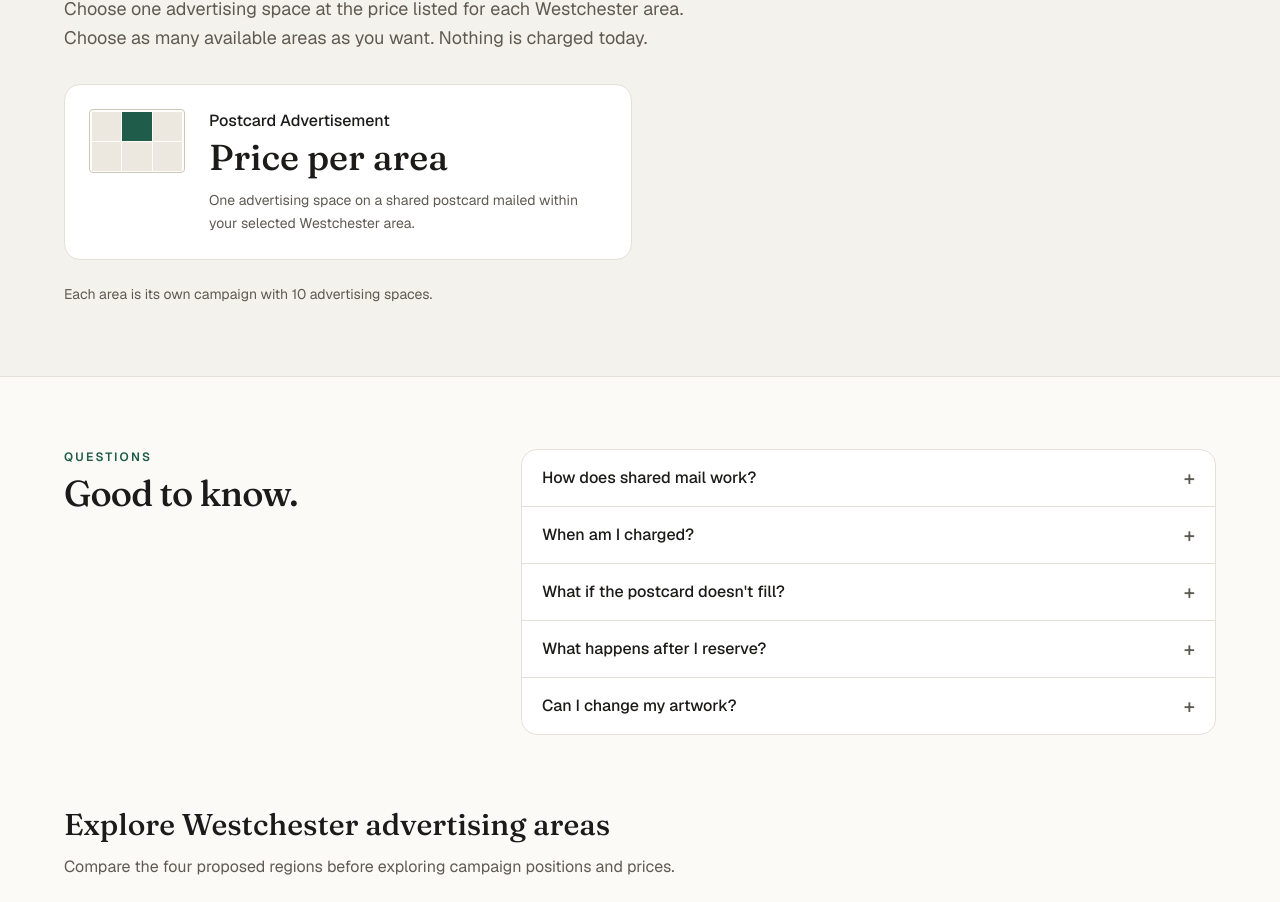
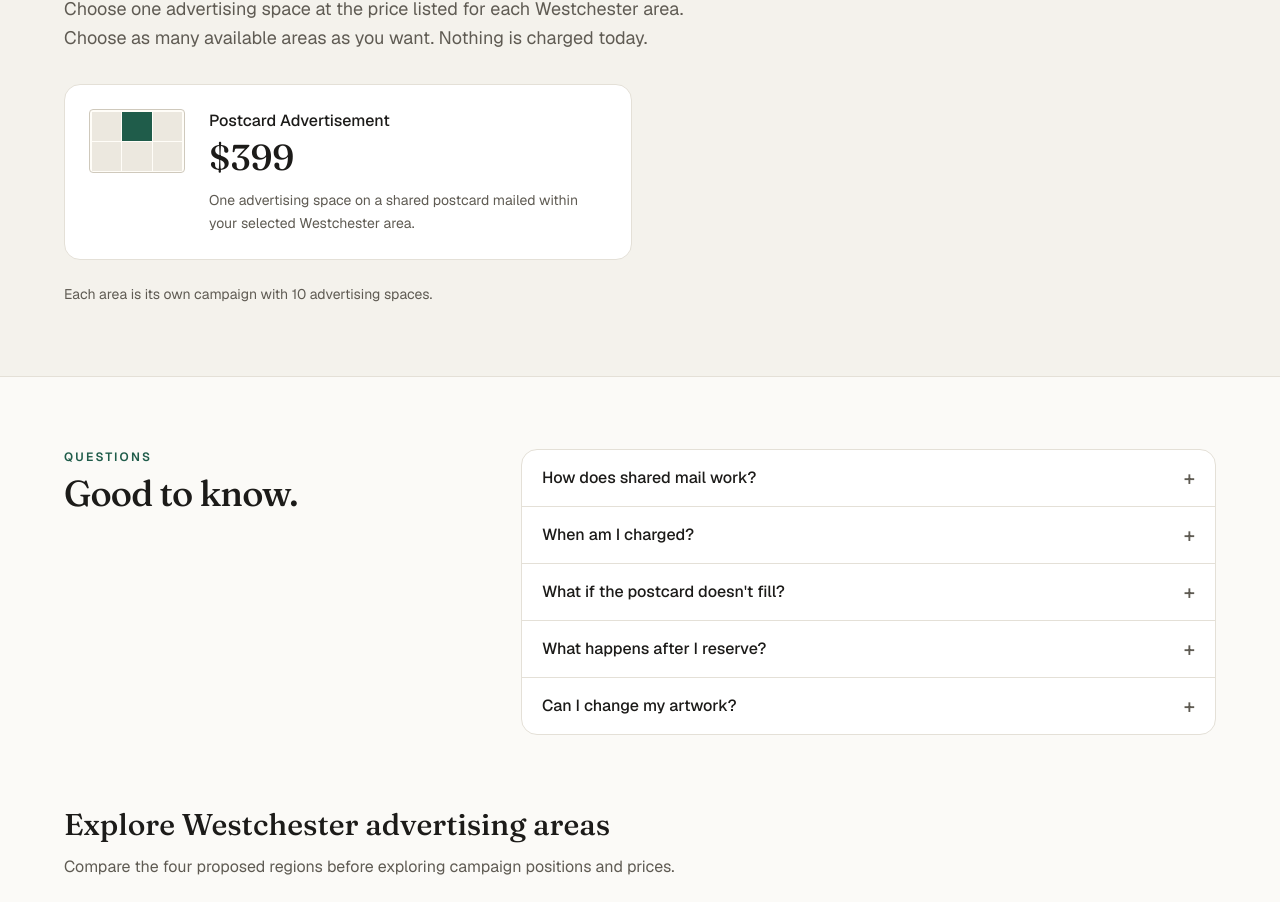
Before and after one commit to MyPenguin19/Inside914, a Next.js app: page / in a window 1280 px wide. Shown: the part 1200-2102 px from the top of the page. Built offline with nearby package versions, Linux system fonts and the light colour scheme.

Commit message:
Show $399 on the homepage advertising card

```diff
--- a/src/app/page.tsx
+++ b/src/app/page.tsx
@@ -120,7 +120,7 @@ export default function Home() {
             <div className="mt-8 grid gap-4 md:grid-cols-2">
               <PriceCard
                 name="Postcard Advertisement"
-                price="Price per area"
+                price="$399"
                 detail="One advertising space on a shared postcard mailed within your selected Westchester area."
                 diagram={<SizeDiagram />}
               />
```
Also changed, not shown: 1 other file (tests, documents, lock files or other folders).
